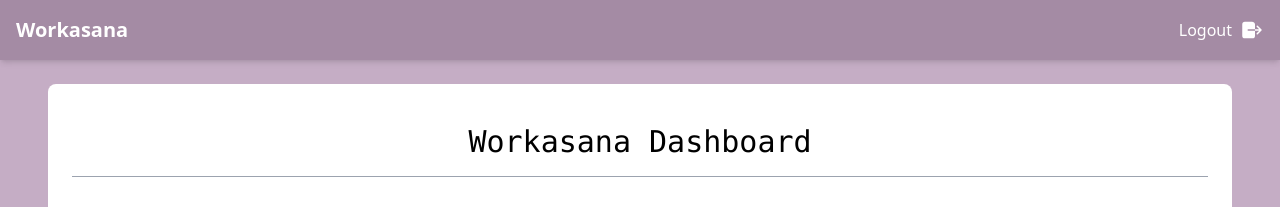
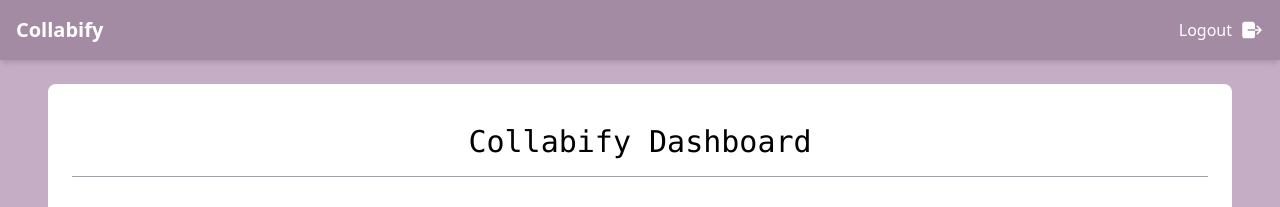
Before and after one commit to Junaid-Mohamed/Collabify-client, a React (Vite) app: page /dashboard in a window 1280 px wide. Shown: the top 207 px of the page. Built offline with nearby package versions, Linux system fonts and the light colour scheme; no server answers; sample sign-in values are in the browser's storage.

Commit message:
fix: changed the name of the project

```diff
--- a/index.html
+++ b/index.html
@@ -4,7 +4,7 @@
     <meta charset="UTF-8" />
     <link rel="icon" type="image/svg+xml" href="https://t3.ftcdn.net/jpg/10/91/15/72/240_F_1091157290_boJkprxr4ZmWxtJ07HNDbjy2Tr4Yj30M.jpg" />
     <meta name="viewport" content="width=device-width, initial-scale=1.0" />
-    <title>Workasana</title>
+    <title>Collabify</title>
   </head>
   <body>
     <div id="root"></div>
--- a/src/components/WorkasanaLayout.jsx
+++ b/src/components/CollabifyLayout.jsx
@@ -3,7 +3,7 @@ import { Toaster } from 'react-hot-toast';
 import Header from "./Header";
 import Navbar from './Navbar';
 
-const WorkasanaLayout = ({children,heading}) => {
+const CollabifyLayout = ({children,heading}) => {
     return(
 <div className="bg-primary min-h-screen" >
     <Navbar/>
@@ -21,10 +21,10 @@ const WorkasanaLayout = ({children,heading}) => {
 }
 
 // Define propTypes for the component
-WorkasanaLayout.propTypes = {
+CollabifyLayout.propTypes = {
     heading: PropTypes.string.isRequired,  // heading should be a string and is required
     children: PropTypes.node.isRequired,  // children can be any renderable content and is required
 };
 
 
-export default WorkasanaLayout;
+export default CollabifyLayout;
--- a/src/components/Navbar.jsx
+++ b/src/components/Navbar.jsx
@@ -20,7 +20,7 @@ const Navbar = () => {
       <div className="container mx-auto flex justify-between items-center">
         {/* Brand Name */}
         <div className="text-white text-xl font-bold">
-          <Link to={'/dashboard'} >Workasana</Link>
+          <Link to={'/dashboard'} >Collabify</Link>
         </div>
 
         {/* Navbar Links */}
--- a/src/pages/Dashboard.jsx
+++ b/src/pages/Dashboard.jsx
@@ -1,7 +1,7 @@
 import { useEffect, useState } from "react";
 import { CiFilter } from "react-icons/ci";
 import { Link, useNavigate } from "react-router-dom";
-import WorkasanaLayout from "../components/WorkasanaLayout";
+import CollabifyLayout from "../components/CollabifyLayout";
 import apiClient from "../utils/customAxios";
 import { getDueDate } from "../utils/customFunctions";
 
@@ -38,7 +38,7 @@ const Dashboard = () => {
     // }
 
     return(
-    <WorkasanaLayout heading={"Workasana Dashboard"} >
+    <CollabifyLayout heading={"Collabify Dashboard"} >
         <div className="grid h-screen gap-8 grid-cols-12" >
             <div className="border shadow-md bg-secondary-light shadow-primary-light sticky col-span-4 max-h-fit" >
                 <div className="p-6 flex flex-col text-xl" >
@@ -93,7 +93,7 @@ const Dashboard = () => {
                 </div>
             </div>
         </div>
-    </WorkasanaLayout>
+    </CollabifyLayout>
     )
 }
 
--- a/src/pages/Login.jsx
+++ b/src/pages/Login.jsx
@@ -44,7 +44,7 @@ const LoginPage = () => {
         <p>Password: <span className='text-red-400' >tina@12</span></p>
       </div>
       <div className="bg-white p-6 rounded-lg shadow-lg transform transition hover:scale-105 max-w-md w-full">
-        <h1 className='text-2xl sm:text-4xl text-center  my-5 ' >Workasana</h1>
+        <h1 className='text-2xl sm:text-4xl text-center  my-5 ' >Collabify</h1>
         <h2 className="text-lg sm:text-2xl font-semibold text-center mb-6">Log In</h2>
         <form onSubmit={formik.handleSubmit} className="space-y-4">
           <input
--- a/src/pages/ProjectManagement.jsx
+++ b/src/pages/ProjectManagement.jsx
@@ -1,6 +1,6 @@
 import { useEffect, useState } from "react";
 import { Link, useParams } from "react-router-dom";
-import WorkasanaLayout from "../components/WorkasanaLayout";
+import CollabifyLayout from "../components/CollabifyLayout";
 import apiClient from "../utils/customAxios";
 import { getDueDate } from "../utils/customFunctions";
 
@@ -57,7 +57,8 @@ const ProjectManagement = () => {
     },[])
 
     return(
-        <WorkasanaLayout heading={`Project: ${projectName}`} >
+
+        <CollabifyLayout heading={`Project: ${projectName}`} >
         <div className="grid gap-8 grid-cols-12" >
             <div className="border shadow-md bg-secondary-light shadow-primary-light sticky col-span-4 max-h-fit" >
                 <div className="p-6 flex flex-col text-xl" >
@@ -104,7 +105,7 @@ const ProjectManagement = () => {
                 </div>
             </div>
         </div>
-    </WorkasanaLayout>
+    </CollabifyLayout>
 
     )
 }
--- a/src/pages/Report.jsx
+++ b/src/pages/Report.jsx
@@ -2,7 +2,7 @@ import { ArcElement, BarElement, CategoryScale, Chart as ChartJS, Legend, Linear
 import { useEffect, useState } from "react";
 import { Bar, Doughnut } from "react-chartjs-2";
 import { Link } from "react-router-dom";
-import WorkasanaLayout from "../components/WorkasanaLayout";
+import CollabifyLayout from "../components/CollabifyLayout";
 import apiClient from "../utils/customAxios";
 
 // Registering Chart.js components
@@ -115,7 +115,7 @@ const Report = () => {
     },[])
 
     return(
-        <WorkasanaLayout heading={'Workasana Reports'} >
+        <CollabifyLayout heading={'Collabify Reports'} >
               <div className="grid gap-8 grid-cols-12" >
             <div className="border shadow-md bg-secondary-light shadow-primary-light sticky col-span-4 max-h-fit" >
                 <div className="p-6 flex flex-col text-xl" >
@@ -268,7 +268,7 @@ const Report = () => {
                 </div>
             </div>
         </div>
-        </WorkasanaLayout>
+        </CollabifyLayout>
 
     )
 }
--- a/src/pages/Signup.jsx
+++ b/src/pages/Signup.jsx
@@ -50,7 +50,7 @@ const Signup = () => {
     <>
     <div className="flex items-center justify-center min-h-screen bg-primary-dark">
       <div className="bg-white p-6 rounded-lg shadow-lg transform transition hover:scale-105 max-w-md w-full">
-      <h1 className='text-2xl sm:text-4xl text-center  my-5 ' >Workasana</h1>
+      <h1 className='text-2xl sm:text-4xl text-center  my-5 ' >Collabify</h1>
       <h2 className="text-lg sm:text-2xl font-semibold text-center mb-6">Sign Up</h2>
         <form onSubmit={formik.handleSubmit} className="space-y-4">
 
--- a/src/pages/TaskCreation.jsx
+++ b/src/pages/TaskCreation.jsx
@@ -2,7 +2,7 @@ import PropTypes from 'prop-types';
 import { useEffect, useState } from "react";
 import toast from "react-hot-toast";
 import Select from "react-select";
-import WorkasanaLayout from "../components/WorkasanaLayout";
+import CollabifyLayout from '../components/CollabifyLayout';
 import apiClient from "../utils/customAxios";
 
 
@@ -229,11 +229,11 @@ const TaskForm = () => {
 
 const TaskCreation = () => {
     return(
-        <WorkasanaLayout heading={"Create New Task"} >
+        <CollabifyLayout heading={"Create New Task"} >
         <div>
         <TaskForm/>
         </div>
-    </WorkasanaLayout>
+    </CollabifyLayout>
 
     )
 }
--- a/src/pages/TaskDetails.jsx
+++ b/src/pages/TaskDetails.jsx
@@ -1,7 +1,7 @@
 import { useEffect, useState } from "react";
 import toast from "react-hot-toast";
 import { Link, useParams } from "react-router-dom";
-import WorkasanaLayout from "../components/WorkasanaLayout";
+import CollabifyLayout from "../components/CollabifyLayout";
 import apiClient from "../utils/customAxios";
 import { getDueDate } from "../utils/customFunctions";
 const TaskDetails = () => {
@@ -21,7 +21,7 @@ const TaskDetails = () => {
         toast.success(resp.data.message);
     }
     return(
-        <WorkasanaLayout heading={`Task: ${task.name}`} >
+        <CollabifyLayout heading={`Task: ${task.name}`} >
               <div className="grid gap-8 grid-cols-12" >
             <div className="border shadow-md bg-secondary-light shadow-primary-light sticky col-span-4 max-h-fit" >
                 <div className="p-6 flex flex-col text-xl" >
@@ -46,7 +46,7 @@ const TaskDetails = () => {
                 </div>
             </div>
         </div>
-    </WorkasanaLayout>
+    </CollabifyLayout>
     )
 }
 
--- a/src/pages/TeamCreation.jsx
+++ b/src/pages/TeamCreation.jsx
@@ -1,7 +1,7 @@
 import { useState } from "react";
 import toast from "react-hot-toast";
 import { useNavigate } from "react-router-dom";
-import WorkasanaLayout from "../components/WorkasanaLayout";
+import CollabifyLayout from "../components/CollabifyLayout";
 import apiClient from "../utils/customAxios";
 
 const TeamForm = () => {
@@ -78,11 +78,11 @@ const TeamForm = () => {
 
 const TeamCreation = () => {
     return(
-        <WorkasanaLayout heading={"Create New Team"} >
+        <CollabifyLayout heading={"Create New Team"} >
         <div>
         <TeamForm/>
         </div>
-    </WorkasanaLayout>
+    </CollabifyLayout>
 
     )
 }
--- a/src/pages/TeamManagement.jsx
+++ b/src/pages/TeamManagement.jsx
@@ -1,6 +1,6 @@
 import { useEffect, useState } from "react";
 import { Link, useNavigate } from "react-router-dom";
-import WorkasanaLayout from "../components/WorkasanaLayout";
+import CollabifyLayout from "../components/CollabifyLayout";
 import apiClient from "../utils/customAxios";
 
 const TeamManagement = () => {
@@ -15,7 +15,7 @@ const TeamManagement = () => {
         fetchData();
     },[])
     return(
-        <WorkasanaLayout heading={"Team Management"} >
+        <CollabifyLayout heading={"Team Management"} >
         <div className="grid gap-8 grid-cols-12" >
             <div className="border shadow-md bg-secondary-light shadow-primary-light sticky col-span-4 max-h-fit" >
                 <div className="p-6 flex flex-col text-xl" >
@@ -39,7 +39,7 @@ const TeamManagement = () => {
                 </div>
             </div>
         </div>
-    </WorkasanaLayout>
+    </CollabifyLayout>
 
 )}
 
```
